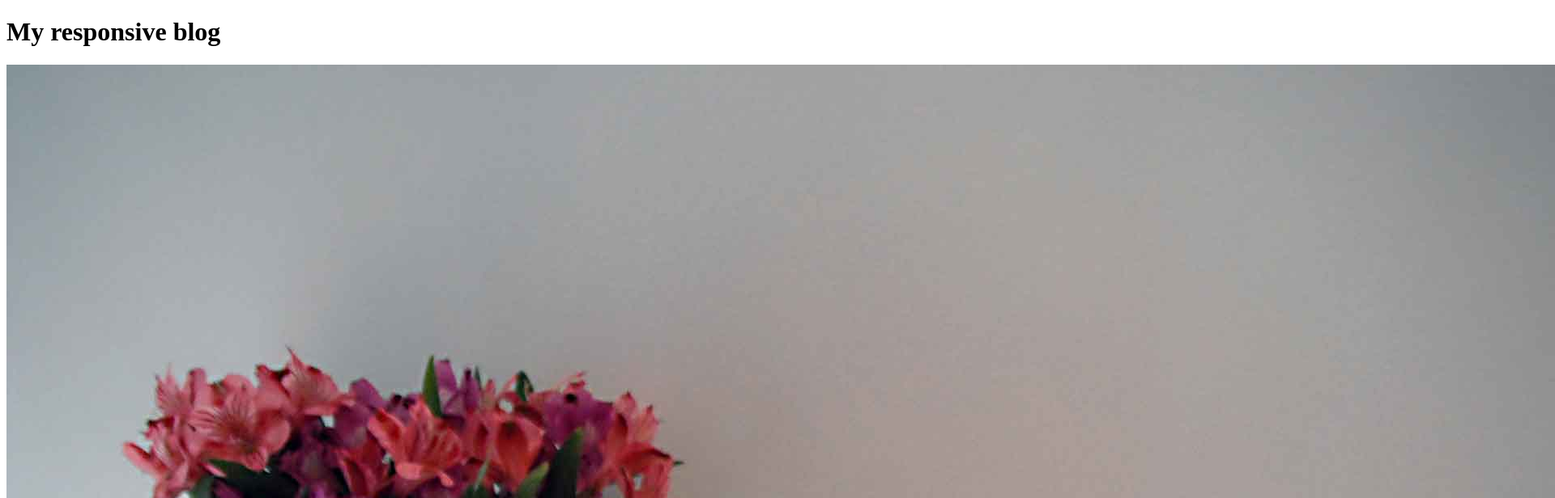
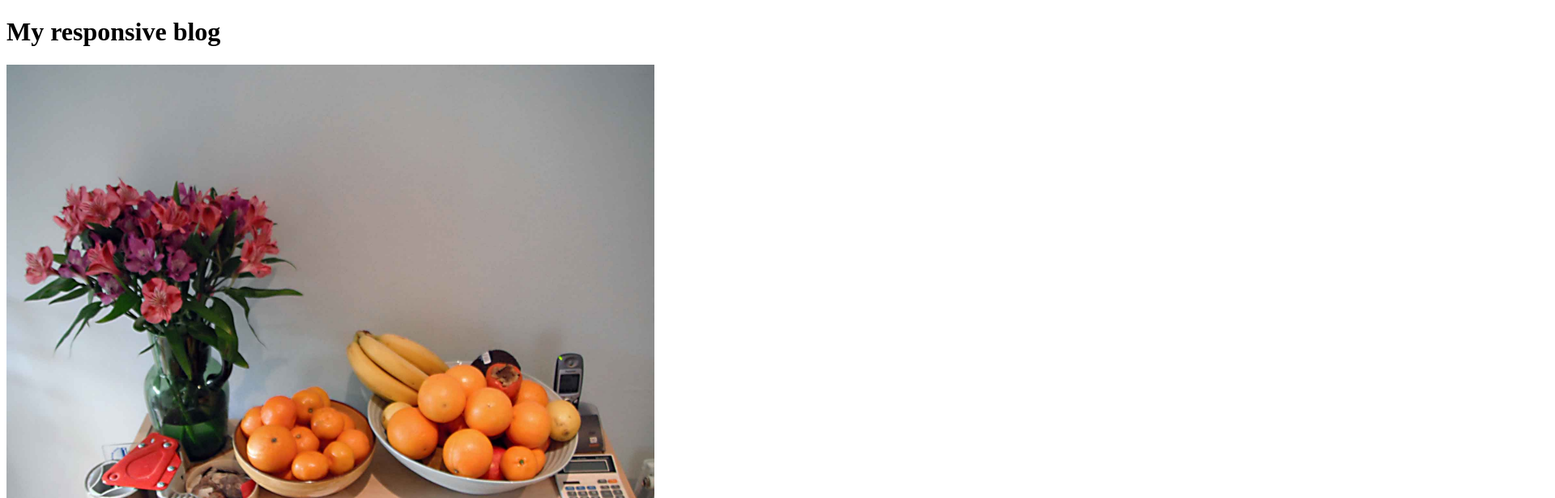
Before and after one commit to TomerPacific/MobileWebSpecialistNanodegree, a website: page Lesson 07 - Units, Formats, Environments/Concept 16 Quiz/Project-Part-1-Start/index.html in a window 1280 px wide. Shown: the top 616 px of the page at 81% size, 1920 px wide, since content can reach past the window. Drawn offline with Linux system fonts and the light colour scheme.

Commit message:
Stylizing css file

```diff
--- a/Lesson 07 - Units, Formats, Environments/Concept 16 Quiz/Project-Part-1-Start/css/main.css
+++ b/Lesson 07 - Units, Formats, Environments/Concept 16 Quiz/Project-Part-1-Start/css/main.css
@@ -1,29 +1,15 @@
-/*
-
-Your styles go here!
-
-Hint! You'll probably want to start by styling:
-  * <body>
-  * <article>
-  * <h1>
-  * <img>
-
-I've left some boilerplate below for you.
-
-*/
-
 body {
-
+	width: 100%;
 }
 
 article {
-
+	max-width: 50em;
 }
 
 h1 {
-
+	width: 100%
 }
 
 img {
-
+	width: 100%;
 }
```
Also changed, not shown: 1 other file.
